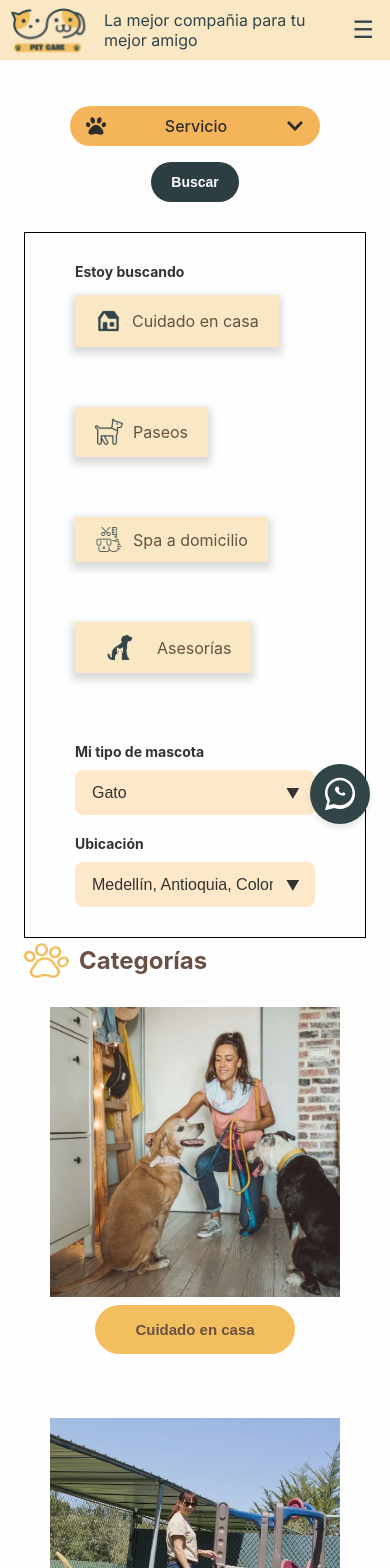
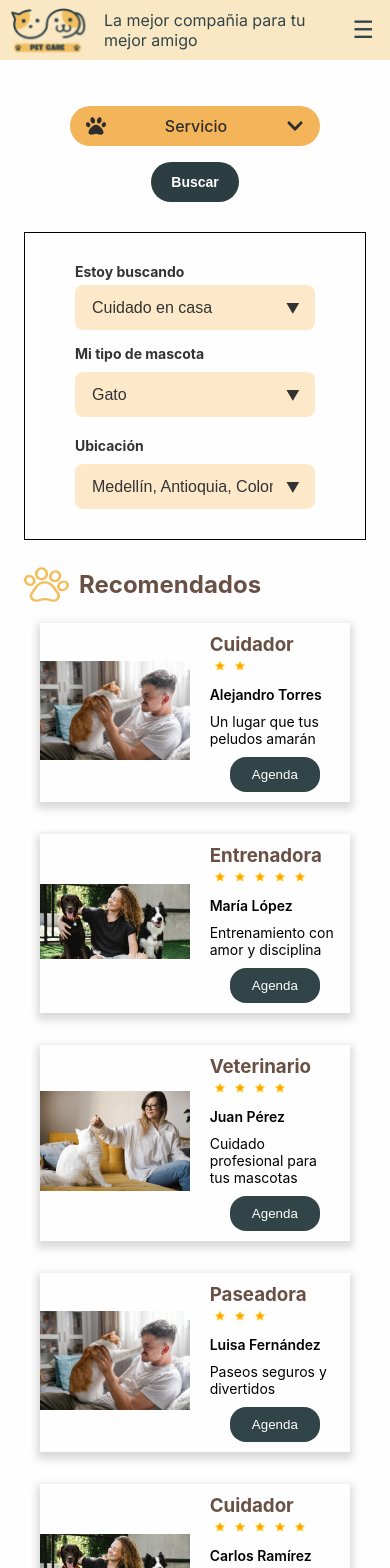
Before and after one commit to robertojvi/DigitalHouse-ProyectoIntegrador-Team1-PetCare, a React (Vite) app: page / in a window 390 px wide. Shown: the top 1568 px of the page. Built offline with nearby package versions, Linux system fonts and the light colour scheme.

Commit message:
US#2 Remove category from sprint 1 in HomePage

```diff
--- a/src/components/ServicesFilter.jsx
+++ b/src/components/ServicesFilter.jsx
@@ -4,28 +4,51 @@ import { ServicesFilterContainer, SelectContainer, SelectGroupContainer } from '
 
 export const ServicesFilter = () => {
     const [categories, setCategories] = useState([])
+    const [isMobile, setIsMobile] = useState(window.innerWidth <= 768)
 
     useEffect(() => {
         fetch('/data/categories.json')
             .then(response => response.json())
             .then(data => setCategories(data))
             .catch(error => console.error('Error al obtener categorías:', error))
+
+        // Escuchar cambios de tamaño de pantalla
+        const handleResize = () => {
+            setIsMobile(window.innerWidth <= 767)
+        }
+
+        window.addEventListener('resize', handleResize)
+        return () => window.removeEventListener('resize', handleResize)
     }, [])
 
     return (
         <div>
             <div>
                 <p style={{
-                    "font-size": "14px",
-                    "font-weight": "bold",
-                    "color": "#333",
-                    "margin-bottom": "5px"
+                    fontSize: "14px",
+                    fontWeight: "bold",
+                    color: "#333",
+                    marginBottom: "5px"
                 }}>Estoy buscando</p>
-                <ServicesFilterContainer>
-                    {categories.map((category, index) => (
-                        <FilterCategory key={index} name={category.name} icon={category.icon} />
-                    ))}
-                </ServicesFilterContainer>
+
+                {/* Renderiza select en móvil y lista en desktop */}
+                {isMobile ? (
+                    <SelectContainer>
+                        <div>
+                            <select>
+                                {categories.map((category, index) => (
+                                    <option key={index} value={category.name}>{category.name}</option>
+                                ))}
+                            </select>
+                        </div>
+                    </SelectContainer>
+                ) : (
+                    <ServicesFilterContainer>
+                        {categories.map((category, index) => (
+                            <FilterCategory key={index} name={category.name} icon={category.icon} />
+                        ))}
+                    </ServicesFilterContainer>
+                )}
             </div>
 
             <SelectGroupContainer>
--- a/src/components/shared/SearchComponent.jsx
+++ b/src/components/shared/SearchComponent.jsx
@@ -34,7 +34,7 @@ export const SearchComponent = () => {
           )}
 
 
-            <ButtonSearch/>
+          <ButtonSearch />
         </div>
 
       </SearchInputsContainer>
--- a/src/components/styled-components/ServicesFilter.styles.jsx
+++ b/src/components/styled-components/ServicesFilter.styles.jsx
@@ -67,6 +67,7 @@ export const SelectGroupContainer = styled.div`
     gap: 20px;
     align-items: center;
     width: 100%;
+    margin-top: 15px;
 
     & div.firstSelect{
         width: 27%;
--- a/src/pages/Home.jsx
+++ b/src/pages/Home.jsx
@@ -68,18 +68,11 @@ const Home = () => {
 				<div style={{ "border": "1px solid #000000", "padding": "30px 50px" }}>
 					<ServicesFilter />
 				</div>
-				<TitleComponent title={"Categorías"} />
-				<div className="categories-container">
-					{categorias.map((categoria) => (
-						<Categoria key={categoria.id} nombre={categoria.nombre} image={categoria.image} />
-					))
-					}
-				</div>
-				<div>
+
+				<div style={{ "marginTop": "22px" }}>
 					<RecommendedServices />
 				</div>
 			</main>
-			<WhatsAppButton />
 		</>
 	);
 };
--- a/src/styles/home/home.css
+++ b/src/styles/home/home.css
@@ -35,9 +35,7 @@
 main {
 	margin-top: calc(var(--top-bar-height, 40px) + var(--header-height, 80px));
 	width: 100%;
-	min-height: calc(
-		100vh - (var(--top-bar-height, 40px) + var(--header-height, 80px))
-	);
+	min-height: calc(100vh - (var(--top-bar-height, 40px) + var(--header-height, 80px)));
 }
 
 .mainContainer {
@@ -48,36 +46,28 @@ main {
 	width: 100%;
 	max-width: 1200px;
 	margin: 0 auto;
-	padding-top: calc(
-		var(--top-bar-height, 100px) + var(--header-height, 80px) + 0rem
-	);
+	padding-top: calc(var(--top-bar-height, 100px) + var(--header-height, 40px) + 0rem);
 	margin-bottom: 20px;
 }
 
 /* Media queries for responsive layout */
 @media screen and (width < 1024px) {
 	.mainContainer {
-		padding-top: calc(
-			var(--top-bar-height, 35px) + var(--header-height, 70px) + 1.5rem
-		);
+		padding-top: calc(var(--top-bar-height, 35px) + var(--header-height, 70px) + 1.5rem);
 	}
 }
 
 @media screen and (width < 768px) {
 	.mainContainer {
 		padding: 1.5rem;
-		padding-top: calc(
-			var(--top-bar-height, 30px) + var(--header-height, 60px) + 1rem
-		);
+		padding-top: calc(var(--top-bar-height, 30px) + var(--header-height, 60px) + 1rem);
 	}
 }
 
-@media screen and (width <= 320px) {
+@media screen and (width <=320px) {
 	.mainContainer {
 		padding: 1rem;
-		padding-top: calc(
-			var(--top-bar-height, 25px) + var(--header-height, 50px) + 0.75rem
-		);
+		padding-top: calc(var(--top-bar-height, 25px) + var(--header-height, 50px) + 0.75rem);
 	}
 }
 
```
Lines whose indentation alone changed are shown as unchanged.
